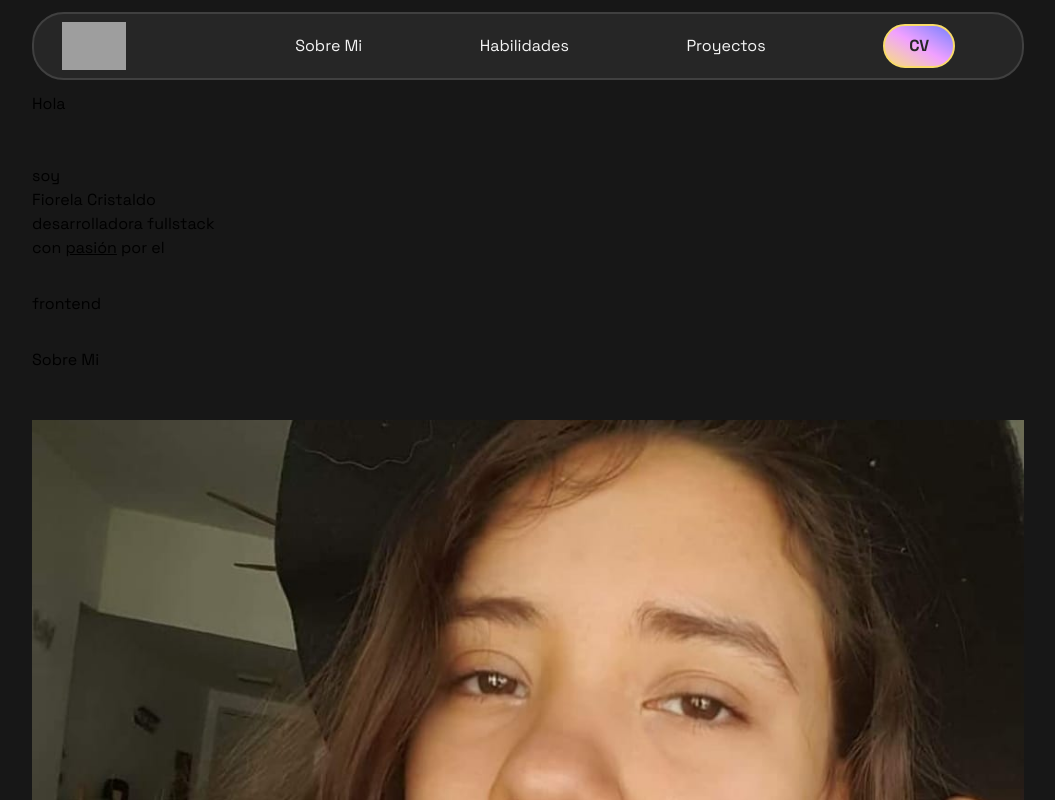
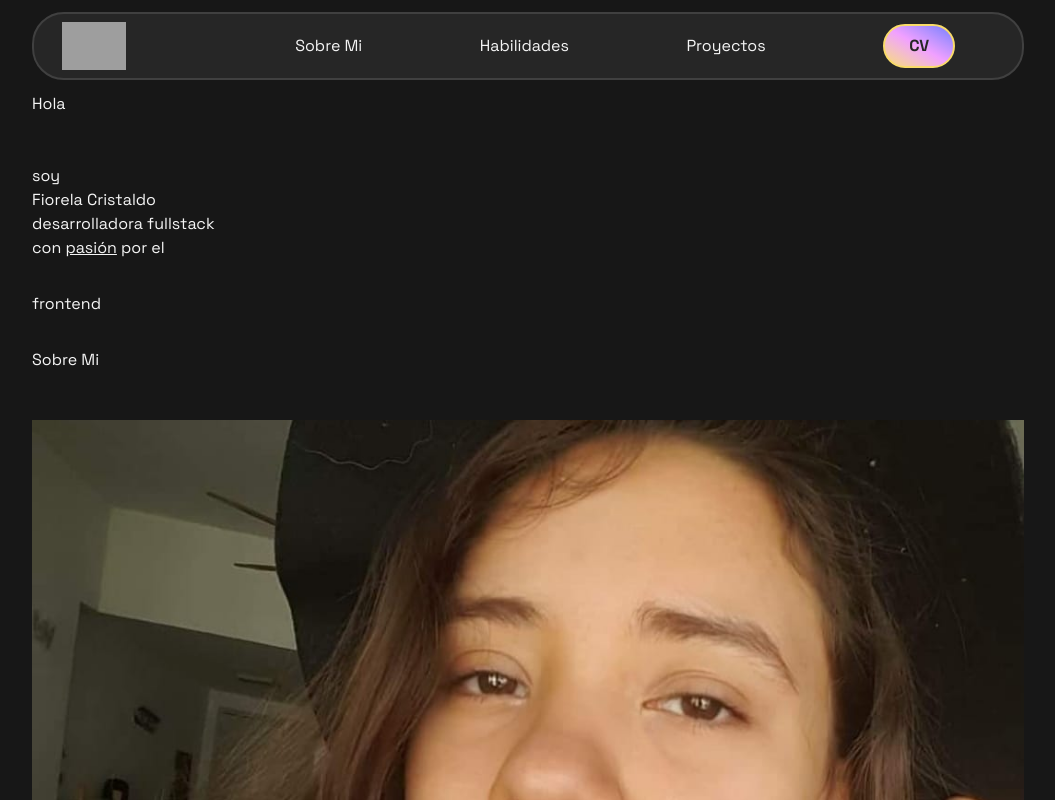
Before and after one commit to Cristaldo-Fiorela/portfolio, a React (Vite) app: page / in a window 1280 px wide. Shown: the top 800 px of the page, without its empty margins (112-1167 px from the left). Built offline with nearby package versions, Linux system fonts and the light colour scheme; grey boxes are pictures that could not be loaded; some icons are missing; a web font is replaced by a local one.

Commit message:
generalizacion color de texto

```diff
--- a/src/index.css
+++ b/src/index.css
@@ -13,7 +13,7 @@
 
 @layer base {
   body {
-    @apply bg-neutral-900;
+    @apply bg-neutral-900 text-neutral-100;
     font-family: var(--font-family-body);
   }
 }
```
